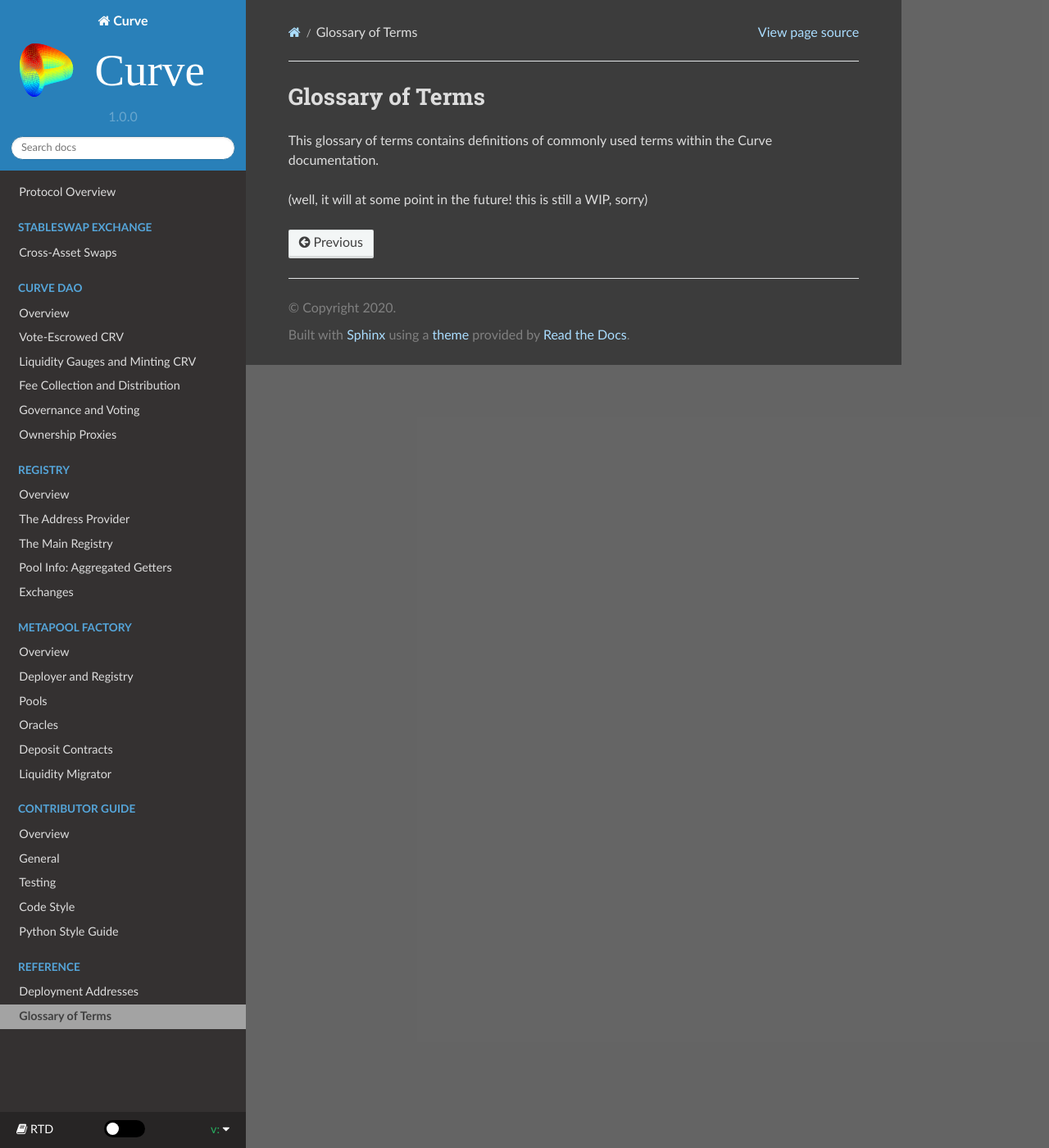
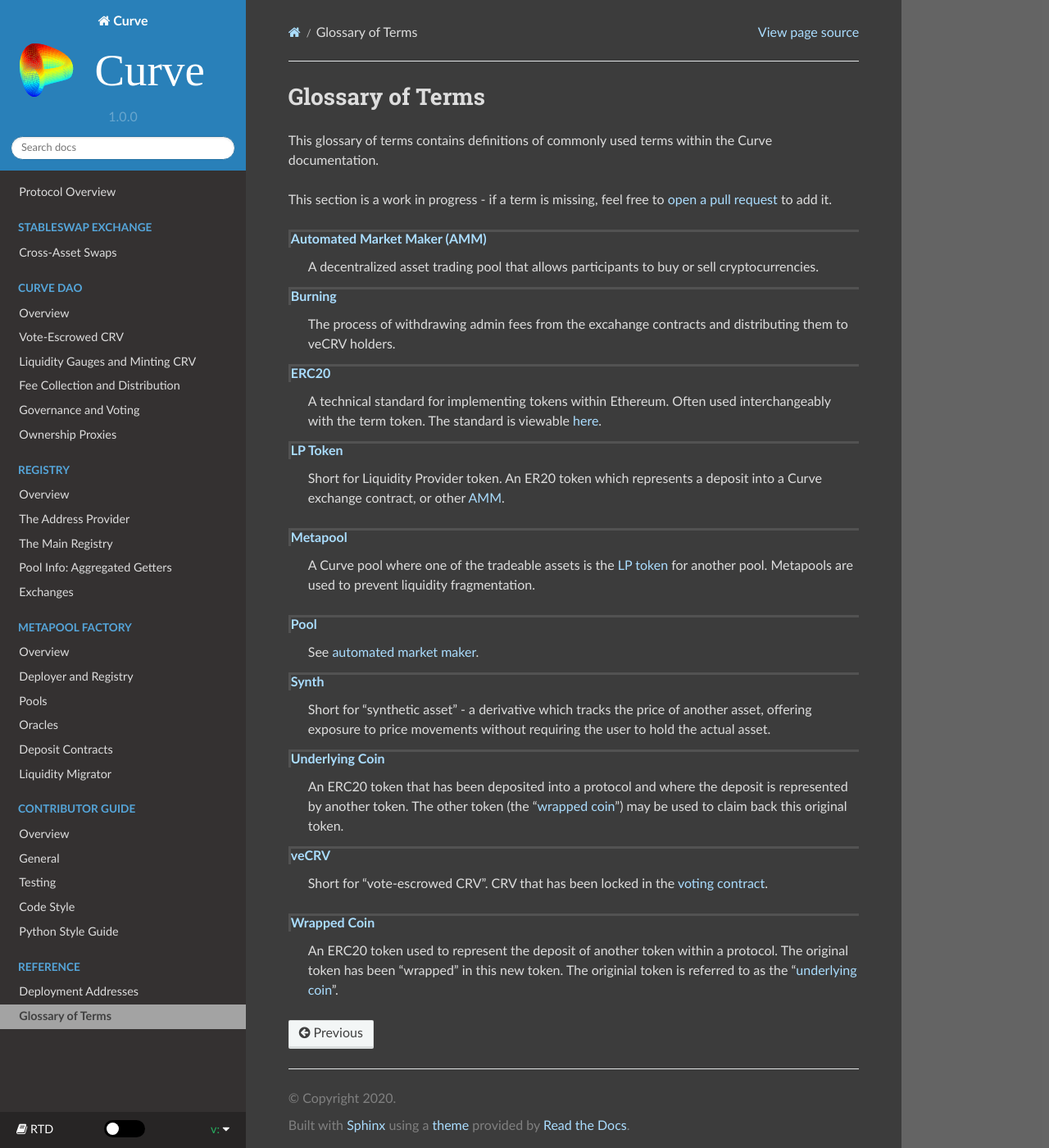
Before and after one commit to softlinkprotocol/curve-docs, a Sphinx documentation site: the page built from docs/ref-glossary.rst, in a window 1280 px wide and 1400 px high. Shown: the whole window at 82% size. Built offline with Sphinx 7.4.7 and the Read the Docs theme 2.0.0, drawn with Linux system fonts in a browser that asks for light colours.

Commit message:
docs: initial glossary

```diff
--- a/docs/ref-glossary.rst
+++ b/docs/ref-glossary.rst
@@ -6,4 +6,42 @@ Glossary of Terms
 
 This glossary of terms contains definitions of commonly used terms within the Curve documentation.
 
-(well, it will at some point in the future! this is still a WIP, sorry)
+This section is a work in progress - if a term is missing, feel free to `open a pull request <https://github.com/curvefi/curve-docs>`_ to add it.
+
+.. _glossary-amm:
+
+Automated Market Maker (AMM)
+    A decentralized asset trading pool that allows participants to buy or sell cryptocurrencies.
+
+Burning
+    The process of withdrawing admin fees from the excahange contracts and distributing them to veCRV holders.
+
+ERC20
+    A technical standard for implementing tokens within Ethereum. Often used interchangeably with the term token. The standard is viewable `here <https://eips.ethereum.org/EIPS/eip-20>`_.
+
+LP Token
+    Short for Liquidity Provider token. An ER20 token which represents a deposit into a Curve exchange contract, or other :ref:`AMM<glossary-amm>`.
+
+.. _glossary-metapool:
+
+Metapool
+    A Curve pool where one of the tradeable assets is the :ref:`LP token<glossary-metapool>` for another pool. Metapools are used to prevent liquidity fragmentation.
+
+.. _glossary-underlying-coin:
+
+Pool
+    See :ref:`automated market maker<glossary-amm>`.
+
+Synth
+    Short for "synthetic asset" - a derivative which tracks the price of another asset, offering exposure to price movements without requiring the user to hold the actual asset.
+
+Underlying Coin
+    An ERC20 token that has been deposited into a protocol and where the deposit is represented by another token. The other token (the ":ref:`wrapped coin<glossary-wrapped-coin>`") may be used to claim back this original token.
+
+veCRV
+    Short for "vote-escrowed CRV". CRV that has been locked in the :ref:`voting contract<dao-voting>`.
+
+.. _glossary-wrapped-coin:
+
+Wrapped Coin
+    An ERC20 token used to represent the deposit of another token within a protocol. The original token has been "wrapped" in this new token. The originial token is referred to as the ":ref:`underlying coin<glossary-underlying-coin>`".
```
Also changed, not shown: other parts of docs/ref-glossary.rst (+1 -1 lines).
